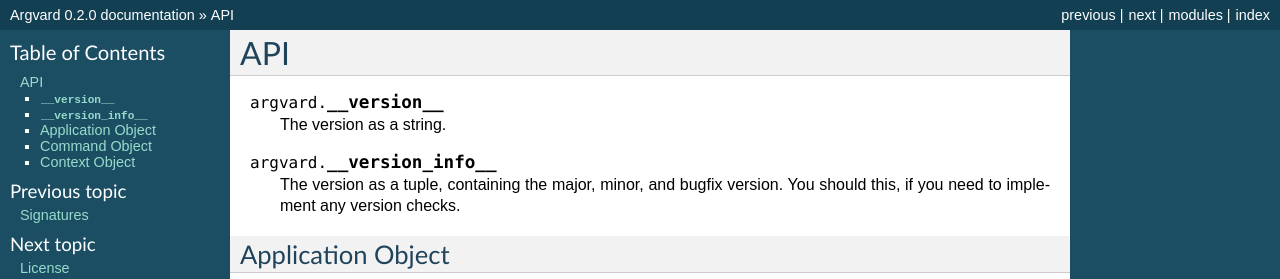
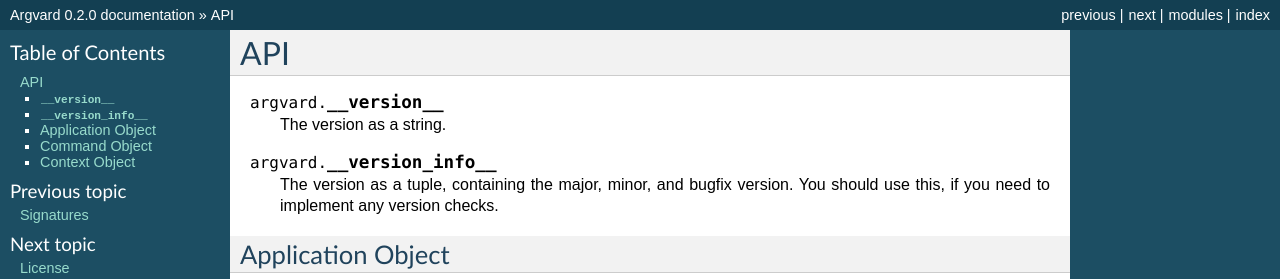
Before and after one commit to DasIch/argvard, a Sphinx documentation site: the page built from docs/api.rst, in a window 1280 px wide, cut to the strip 0-279 px from the top of the page. Built offline with Sphinx 7.4.7, drawn with Linux system fonts in a browser that asks for light colours.

Commit message:
Fix some typos in documentation

```diff
--- a/argvard/__init__.py
+++ b/argvard/__init__.py
@@ -40,7 +40,7 @@
     def from_main(cls, signature=''):
         """
         A decorator that creates an instance and registers the decorated
-        functionan main function, see :meth:`main` for more information.
+        function as main function, see :meth:`main` for more information.
 
         .. versionadded:: 0.2
         """
--- a/docs/api.rst
+++ b/docs/api.rst
@@ -12,7 +12,7 @@
 .. data:: __version_info__
 
    The version as a tuple, containing the major, minor, and bugfix version. You
-   should this, if you need to implement any version checks.
+   should use this, if you need to implement any version checks.
 
 
 Application Object
```
